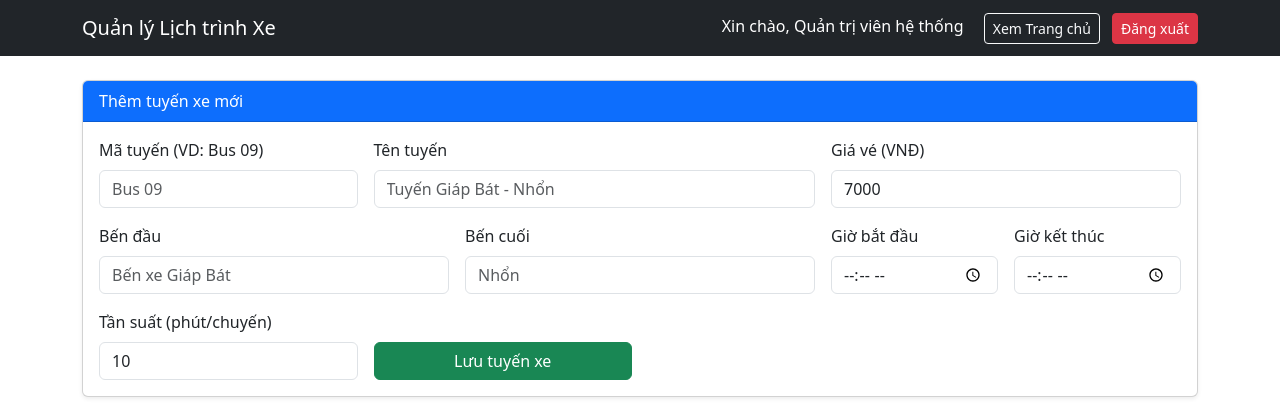
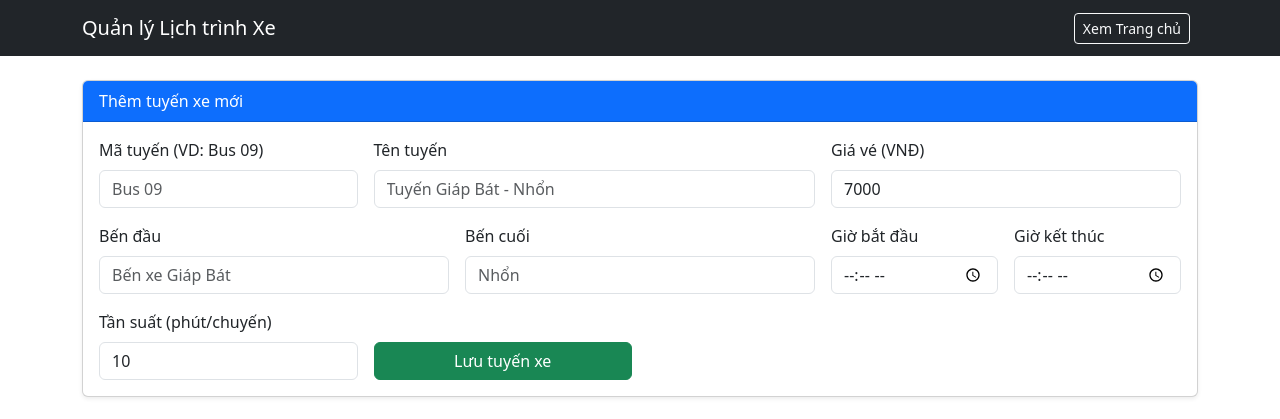
Before and after one commit to nemnguye269/PTPMMNM-CNTT-1811-NHO, a PHP site: page /admin.php in a window 1280 px wide. Shown: the top 419 px of the page. Run offline with PHP 8.4, Linux system fonts and the light colour scheme; a user stored in the database is signed in; data comes from the database, SQL or seed files in the repository.

Commit message:
Update admin.php

```diff
--- a/admin.php
+++ b/admin.php
@@ -1,9 +1,5 @@
 <?php
 session_start();
-if (!isset($_SESSION['user'])) {
-    header('Location: login.php');
-    exit;
-}
 require_once __DIR__ . '/config/database.php';
 
 // Lấy danh sách toàn bộ tuyến xe
@@ -23,9 +19,7 @@ $routes = $stmt->fetchAll(PDO::FETCH_ASSOC);
     <div class="container">
         <a class="navbar-brand" href="admin.php">Quản lý Lịch trình Xe</a>
         <div>
-            <span class="text-white me-3">Xin chào, <?= htmlspecialchars($_SESSION['user']['fullname'] ?? $_SESSION['user']['username'] ?? 'Admin') ?></span>
             <a href="index.php" class="btn btn-outline-light btn-sm me-2">Xem Trang chủ</a>
-            <a href="handle/logout.php" class="btn btn-danger btn-sm">Đăng xuất</a>
         </div>
     </div>
 </nav>
```
